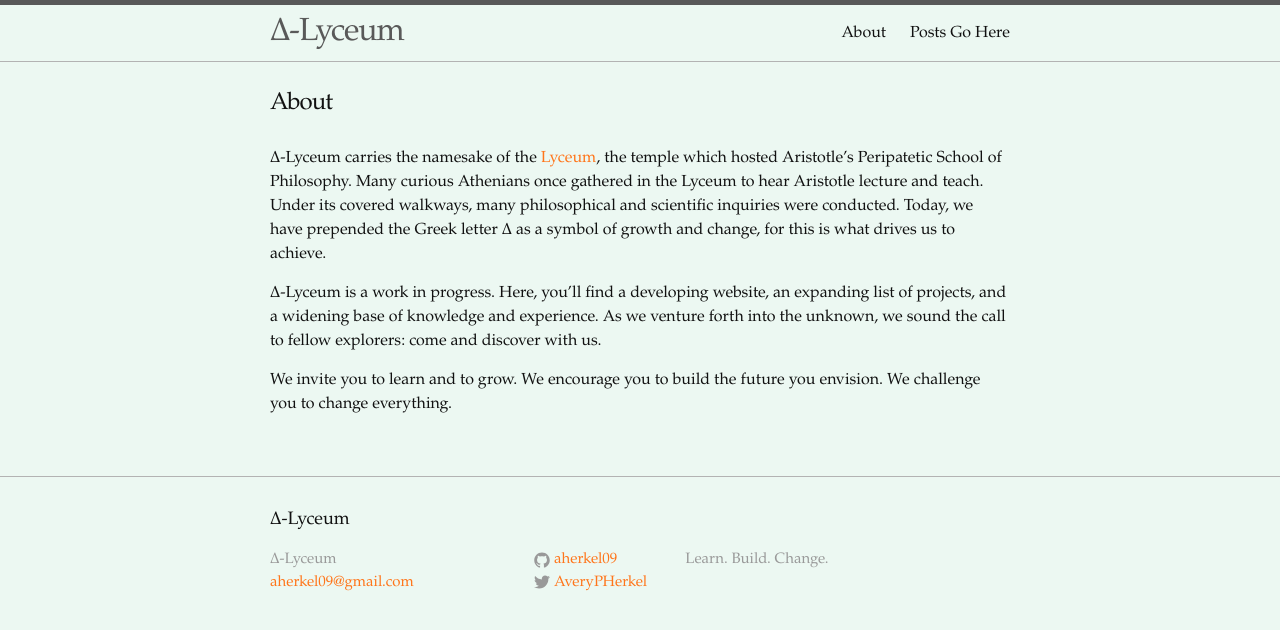
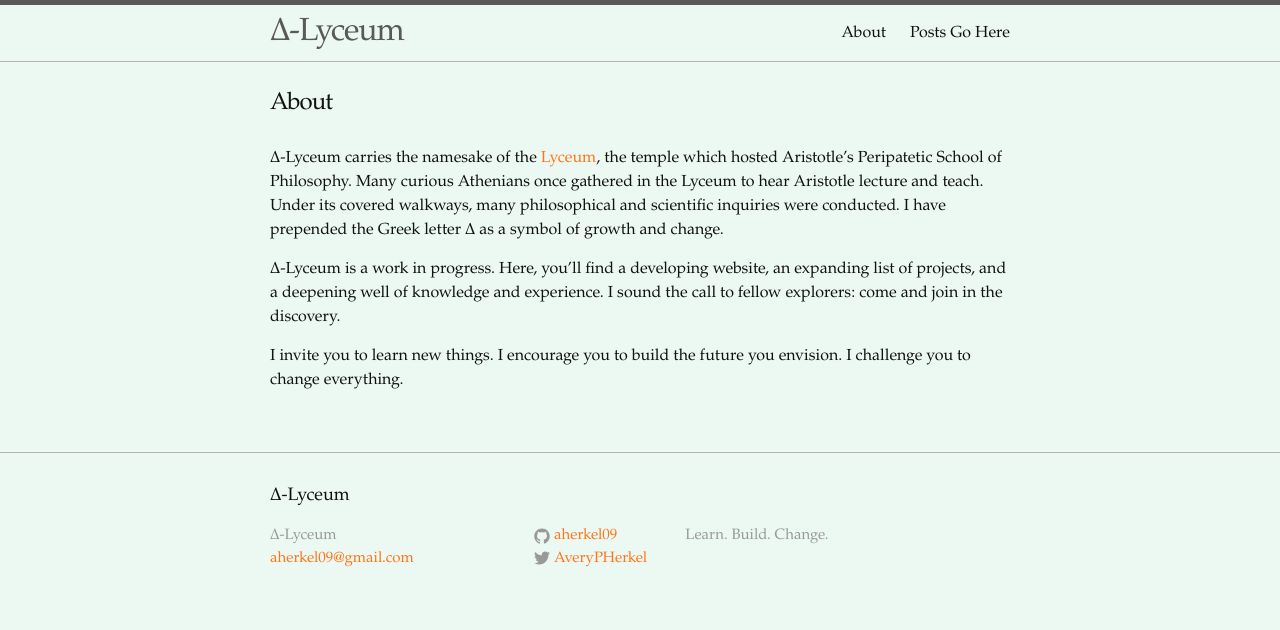
Before and after one commit to DeltaLyceum/aherkel09.github.io, a Jekyll site: the page built from about.md, in a window 1280 px wide. Shown: the top 630 px of the page. Built offline with Jekyll 4.4.1, drawn with Linux system fonts in a browser that asks for light colours.

Commit message:
Update about.md

```diff
--- a/about.md
+++ b/about.md
@@ -5,8 +5,8 @@ external_url: https://en.wikipedia.org/wiki/Lyceum_(Classical)
 external_site: wikipedia
 permalink: /about/
 ---
-Δ-Lyceum carries the namesake of the [Lyceum]({{page.external_url}}), the temple which hosted Aristotle's Peripatetic School of Philosophy. Many curious Athenians once gathered in the Lyceum to hear Aristotle lecture and teach. Under its covered walkways, many philosophical and scientific inquiries were conducted. Today, we have prepended the Greek letter Δ as a symbol of growth and change, for this is what drives us to achieve.
+Δ-Lyceum carries the namesake of the [Lyceum]({{page.external_url}}), the temple which hosted Aristotle's Peripatetic School of Philosophy. Many curious Athenians once gathered in the Lyceum to hear Aristotle lecture and teach. Under its covered walkways, many philosophical and scientific inquiries were conducted. I have prepended the Greek letter Δ as a symbol of growth and change.
 
-Δ-Lyceum is a work in progress. Here, you'll find a developing website, an expanding list of projects, and a widening base of knowledge and experience. As we venture forth into the unknown, we sound the call to fellow explorers: come and discover with us.
+Δ-Lyceum is a work in progress. Here, you'll find a developing website, an expanding list of projects, and a deepening well of knowledge and experience. I sound the call to fellow explorers: come and join in the discovery.
 
-We invite you to learn and to grow. We encourage you to build the future you envision. We challenge you to change everything.
+I invite you to learn new things. I encourage you to build the future you envision. I challenge you to change everything.
```
